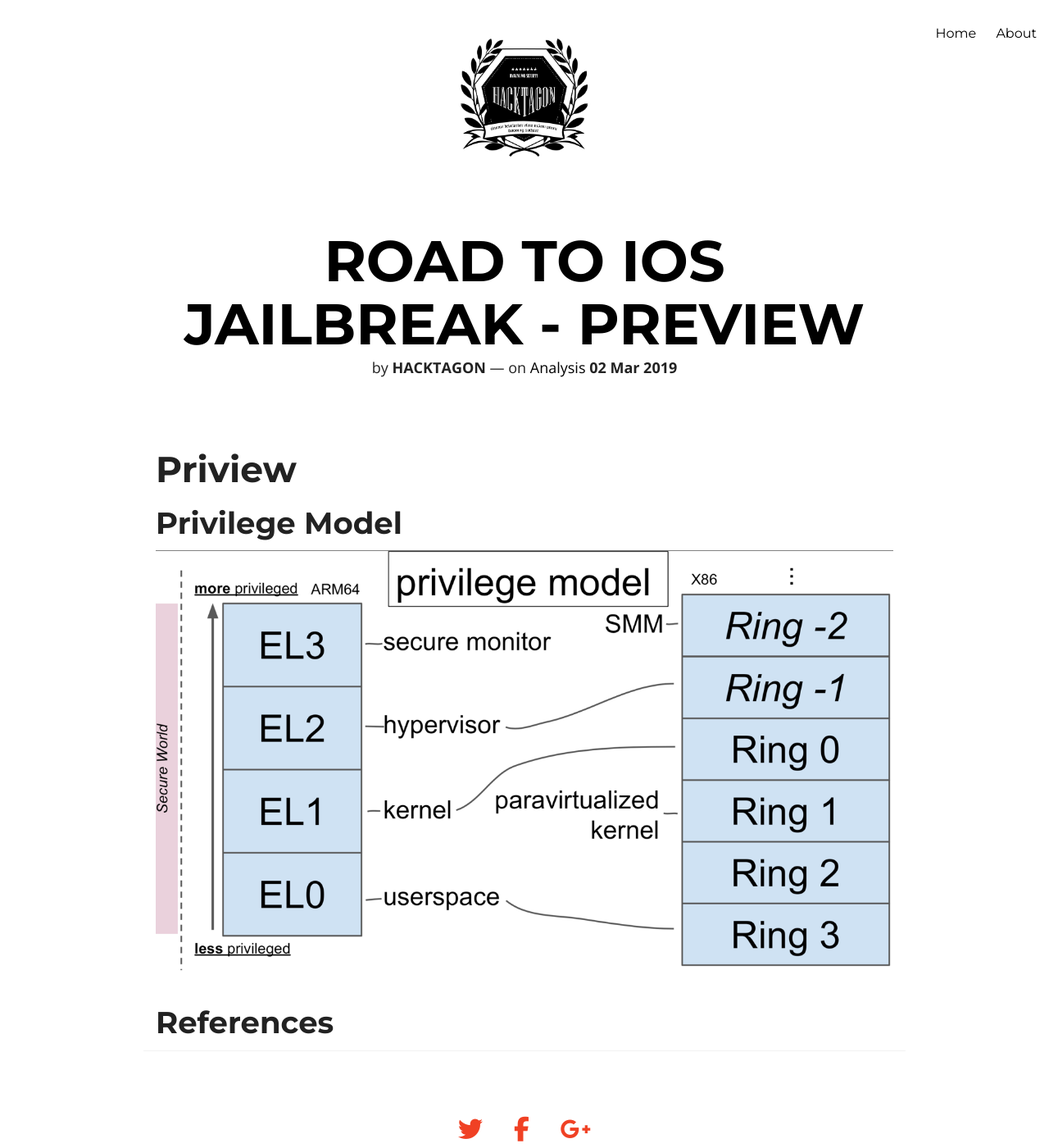
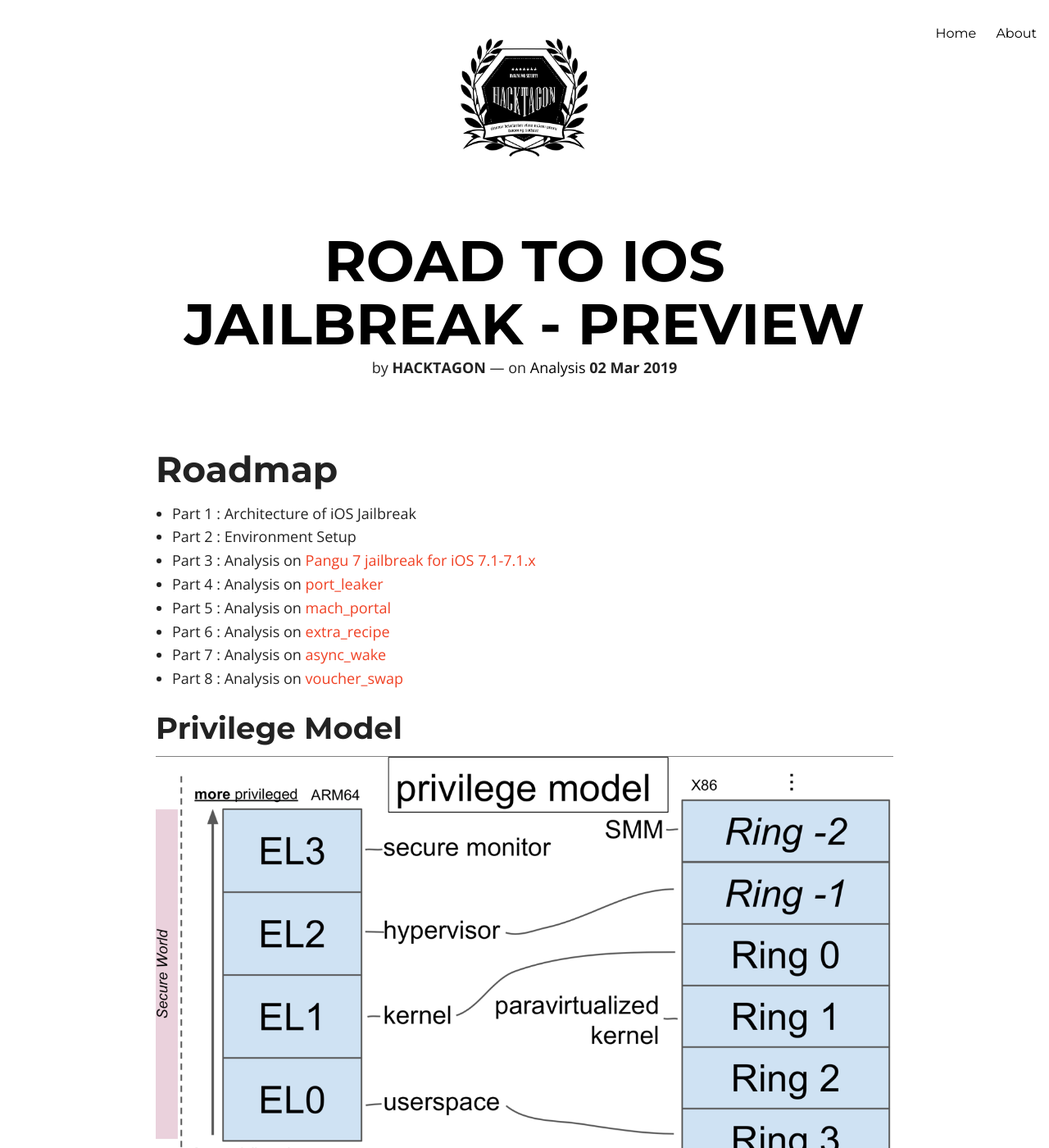
Before and after one commit to hacktagon/hacktagon.github.io, a Jekyll site: the page built from _posts/2019-03-02-road-to-ios-jailbreak.md, in a window 1280 px wide and 1400 px high. Shown: the whole window at 82% size. Built offline with Jekyll 4.4.1, drawn with Linux system fonts in a browser that asks for light colours; nearby versions of some CDN libraries; library files that are not in the unit come from our copies.

Commit message:
ios preview

```diff
--- a/_posts/2019-03-02-road-to-ios-jailbreak.md
+++ b/_posts/2019-03-02-road-to-ios-jailbreak.md
@@ -8,11 +8,16 @@ comments: true
 featured: true
 ---
 
-# Priview
+# Roadmap
+- Part 1 : Architecture of iOS Jailbreak
+- Part 2 : Environment Setup
+- Part 3 : Analysis on [Pangu 7 jailbreak for iOS 7.1-7.1.x](http://en.7.pangu.io/)
+- Part 4 : Analysis on [port_leaker](https://bugs.chromium.org/p/project-zero/issues/detail?id=926)
+- Part 5 : Analysis on [mach_portal](https://bugs.chromium.org/p/project-zero/issues/detail?id=965)
+- Part 6 : Analysis on [extra_recipe](https://bugs.chromium.org/p/project-zero/issues/detail?id=1004)
+- Part 7 : Analysis on [async_wake](https://bugs.chromium.org/p/project-zero/issues/detail?id=1417)
+- Part 8 : Analysis on [voucher_swap](https://bugs.chromium.org/p/project-zero/issues/detail?id=1731)
 
 
 ## Privilege Model
 ![ios privilege model](/images/hkroo/2019-03-02-14-07-39.png)
-
-
-## References
```
